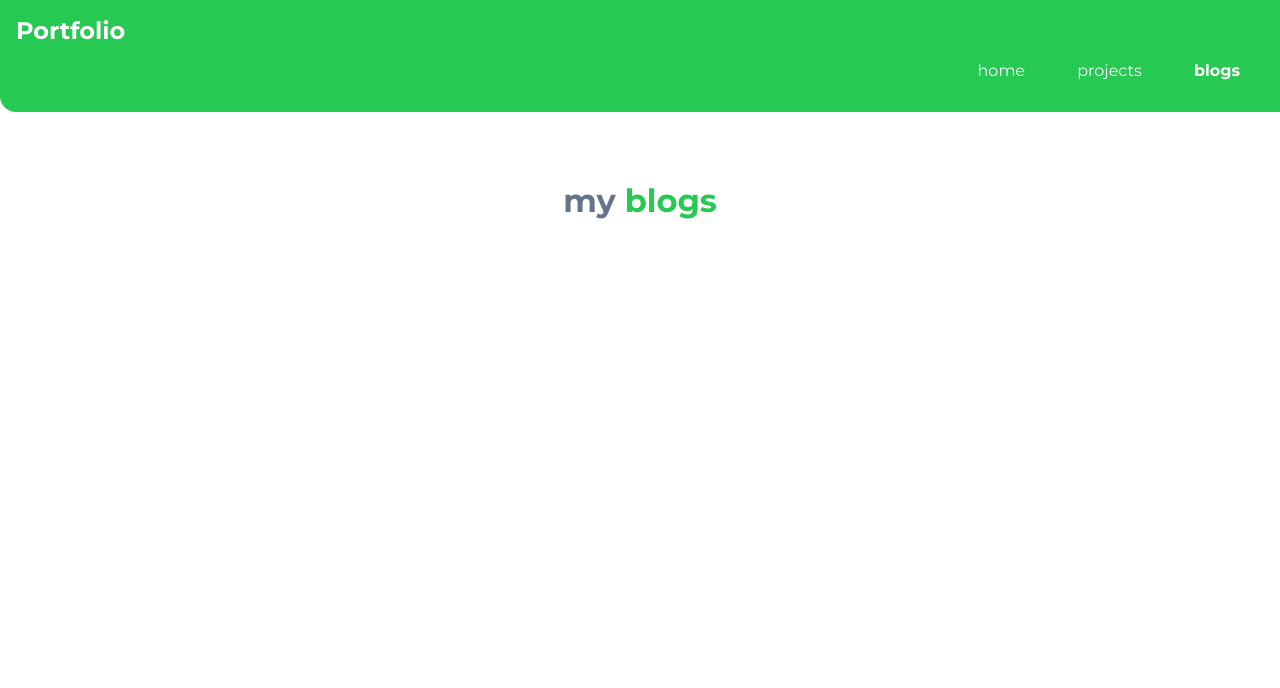
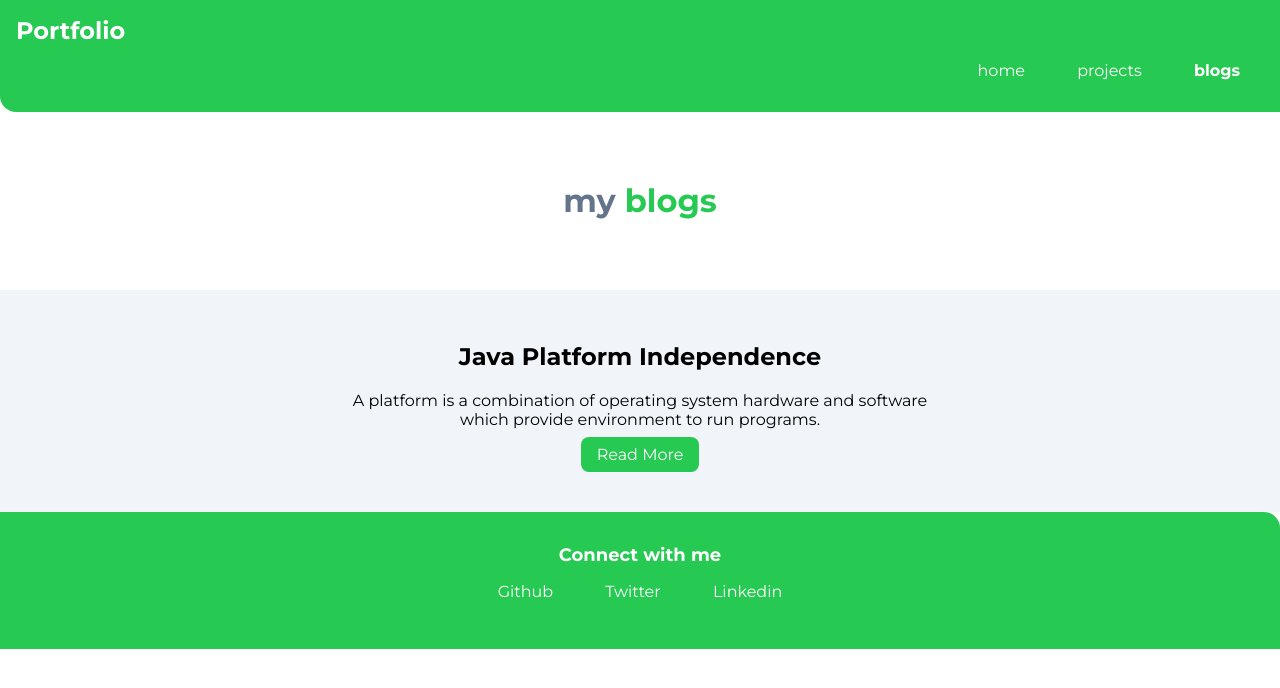
Before and after one commit to PrateekSum96/Lesson_3, a plain HTML site: page blogs.html in a window 1280 px wide. Drawn offline with Linux system fonts and the light colour scheme.

Commit message:
added blog content

```diff
--- a/blogs.html
+++ b/blogs.html
@@ -29,5 +29,31 @@
     <header class="hero">
         <h1 class="hero-heading">my <span class="hero-inverted">blogs</span> </h1>
     </header>
+
+    <section class="section ow">
+        <div class="txt-center container container-center ">
+
+            <h1>Java Platform Independence</h1>
+            <p>A platform is a combination of operating system hardware and software which provide environment to run programs.</p>
+            <a class="link primary-link" href="/">Read More</a>
+
+        </div>
+    </section>
+
+    <footer class="footer">
+        <div class="footer-header">Connect with me</div>
+        <ul class="social-links list-non-bullet">
+            <li class="list-item-inline">
+                <a class="link" href="https://github.com/PrateekSum96">Github</a>
+            </li>
+            <li class="list-item-inline">
+                <a class="link" href="/">Twitter</a>
+            </li>
+            <li class="list-item-inline">
+                <a class="link" href="/">Linkedin</a>
+            </li>
+        </ul>
+
+    </footer>
 </body>
 </html>
```
Also changed, not shown: projects.html (+14 -0 lines).
